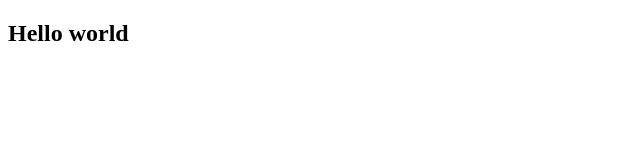
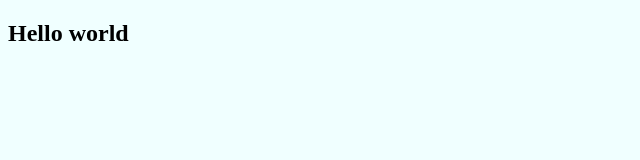
Before and after one commit to Zhaki75/git-tp, a plain HTML site: page index.html in a window 1280 px wide. Shown: the whole page, without its empty margins (0-640 px from the left). Drawn offline with Linux system fonts and the light colour scheme.

Commit message:
Ajout de la mise en forme

```diff
--- /dev/null
+++ b/app.css
@@ -0,0 +1,3 @@
+body{
+    background-color: azure;
+}
--- a/index.html
+++ b/index.html
@@ -4,6 +4,7 @@
     <meta charset="UTF-8">
     <meta name="viewport" content="width-device-width, initial-scale=1.0">
     <title>Document</title>
+    <link rel="stylesheet" href="app.css">
 </head>
 <body>
     <section>
```
